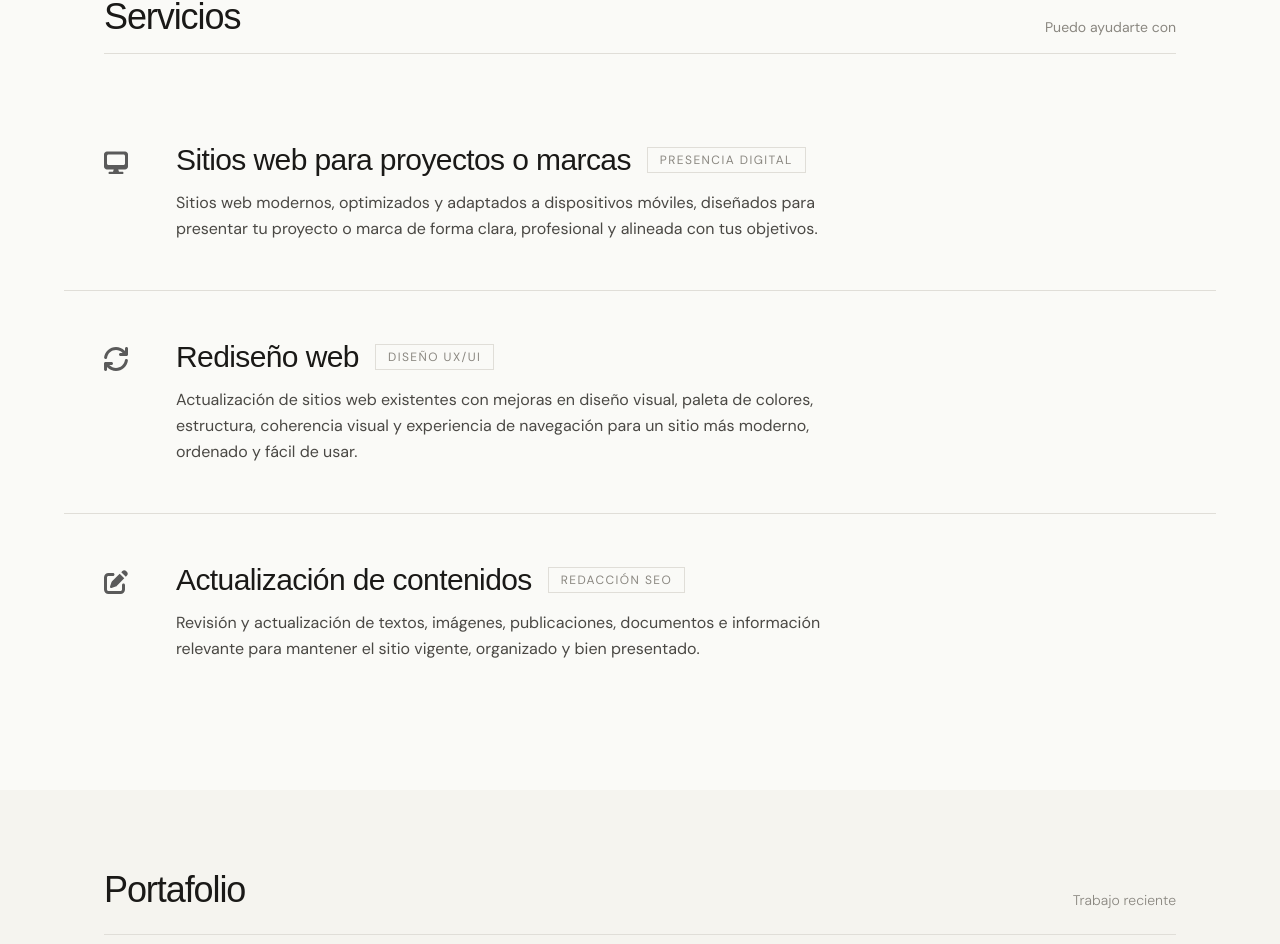
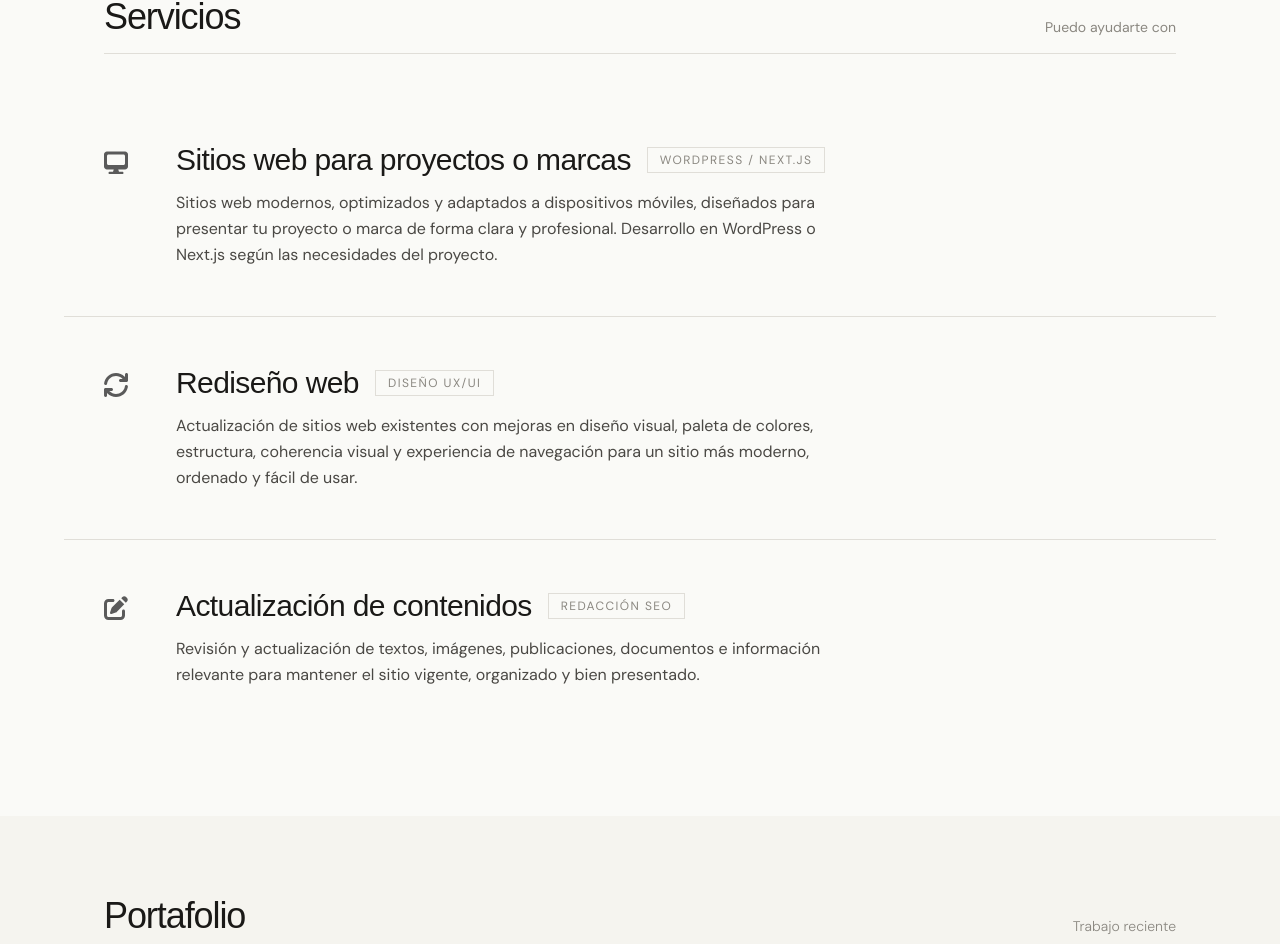
Before and after one commit to AlbertoRodBa/kulp-web, a Next.js app: page / in a window 1280 px wide. Shown: the part 883-1827 px from the top of the page. Built offline with nearby package versions, Linux system fonts and the light colour scheme; no server answers.

Commit message:
cambios en servicios, agregar next js y wordpress

```diff
--- a/components/Services.tsx
+++ b/components/Services.tsx
@@ -14,8 +14,8 @@ const services = [
   {
     title: "Sitios web para proyectos o marcas",
     description:
-      "Sitios web modernos, optimizados y adaptados a dispositivos móviles, diseñados para presentar tu proyecto o marca de forma clara, profesional y alineada con tus objetivos.",
-    tag: "Presencia digital",
+      "Sitios web modernos, optimizados y adaptados a dispositivos móviles, diseñados para presentar tu proyecto o marca de forma clara y profesional. Desarrollo en WordPress o Next.js según las necesidades del proyecto.",
+    tag: "WordPress / Next.js",
     icon: faDesktop,
   },
   {
```
